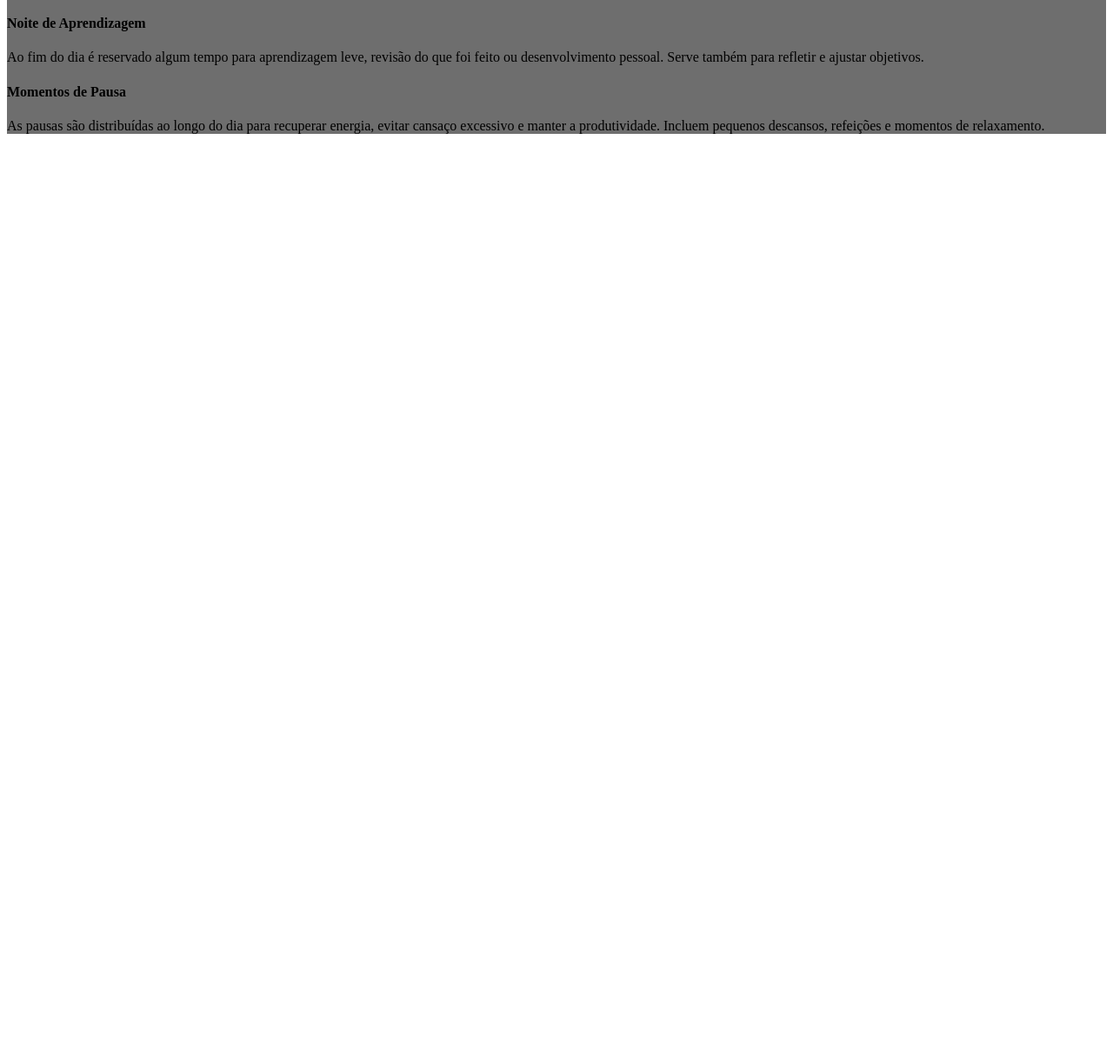
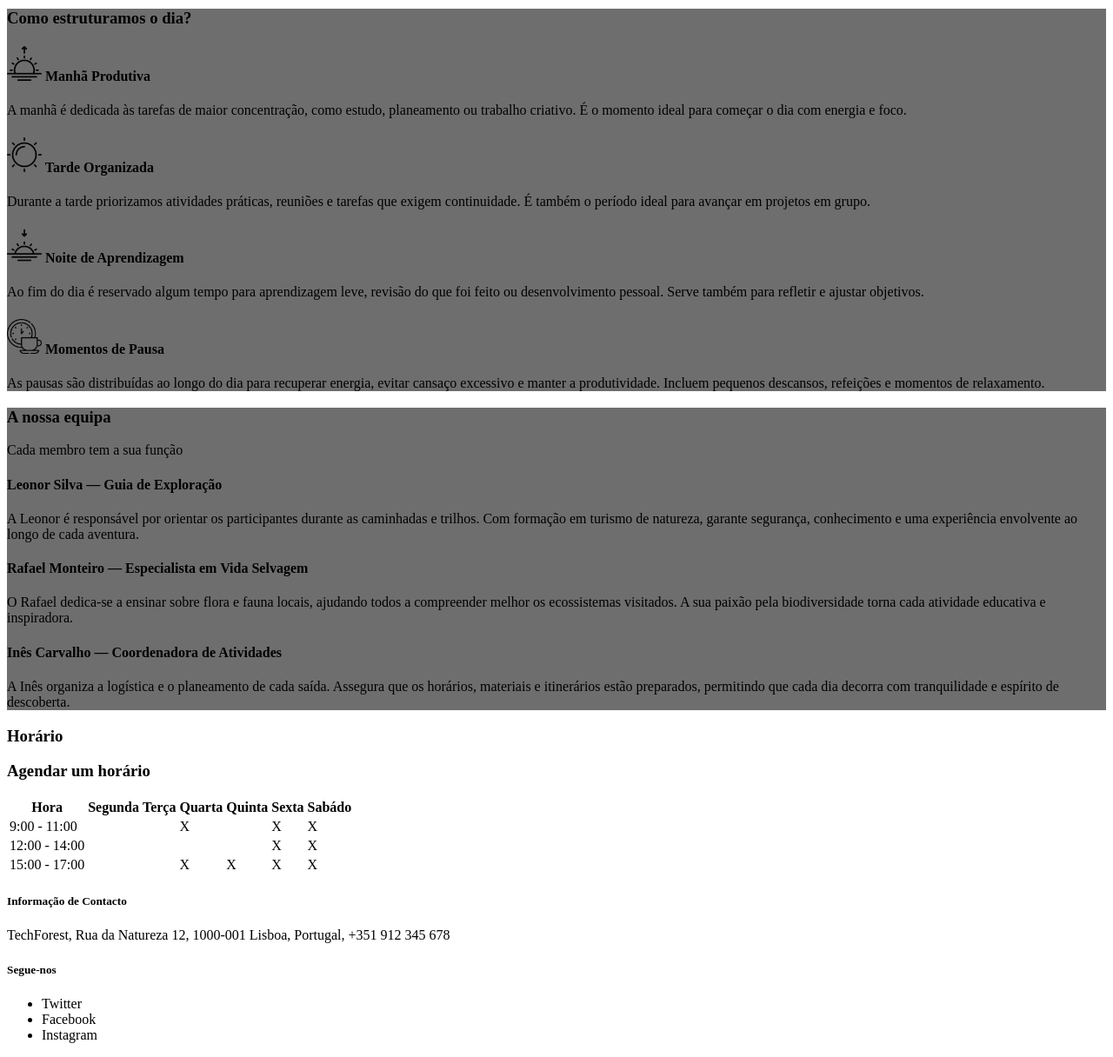
Before and after one commit to pedrofel1x/TechForest, a plain HTML site: page index.html in a window 1280 px wide. Shown: the part 702-1918 px from the top of the page at 87% size. Before the commit the page ends 872 px from the top, so only its background shows below. Drawn offline with Linux system fonts and the light colour scheme.

Commit message:
Adicionei mais 2 sections e adicionei icons

```diff
--- a/index.html
+++ b/index.html
@@ -6,26 +6,27 @@
         <title>TechForest</title>
     </head>
     <body>
-        <h1>TechForest</h1>
+        <h1><img width="200" src="https://thumbs.dreamstime.com/b/creative-simple-dragons-silhouettes-logo-stylized-vector-illustrations-simple-dragons-silhouettes-logo-130475058.jpg"><br>TechForest </h1>
         <h2>Aventure-se com a Natureza</h2>
-        <aside>Aventure-se com a Natureza e descubra que os maiores caminhos são aqueles que nos levam de volta a nós mesmos.</aside>
+        <aside>A melhor experiência da nossa vida.</aside>
+        <p>João Silva & Maria Lopes, Fundadores da TechForest</p>
         <nav>
             <ul>
-                <li>Estrutura do Dia</li>
-                <li>Equipa</li>
-                <li>Horário</li>
+                <li><a href="#estrutura">Estrutura do Dia</a></li>
+                <li><a href="#equipa">Equipa</a></li>
+                <li><a href="#horario">Horário</a></li>
             </ul>
         </nav>
     <section id="section1">
-        <article>
+        <article href="#">
             <h3>Estrutura do Dia</h3>
             <p>A nossa estrutura diária é organizada para equilibrar aprendizagem, produtividade e descanso. Dividimos o dia em blocos de atividades que permitem manter o foco e garantir um ritmo saudável de trabalho.</p>
         </article>
-        <article>
+        <article href="#">
             <h3>Equipa</h3>
             <p>A equipa é composta por profissionais experientes e dedicados, responsáveis por orientar, acompanhar e apoiar todas as tarefas realizadas ao longo do dia. Trabalhamos em conjunto para alcançar objetivos comuns.</p>
         </article>
-        <article>
+        <article href="#"   >
             <h3>Horário</h3>
             <p>O horário é distribuído ao longo da manhã, tarde e noite, permitindo flexibilidade para diferentes tipos de atividades. Garantimos um planeamento adaptado às necessidades e ao ritmo de cada pessoa.</p>
         </article>
@@ -34,26 +35,99 @@
         <h3>Como estruturamos o dia?</h3>
         <div>
             <artcile>
-                <h4>Manhã Produtiva</h4>
+                <h4><img height="40" src="icon/manha.png"> Manhã Produtiva</h4>
                 <p>A manhã é dedicada às tarefas de maior concentração, como estudo, planeamento ou trabalho criativo. É o momento ideal para começar o dia com energia e foco.</p>
             </artcile>
             <artcile>
-                <h4>Tarde Organizada</h4>
+                <h4><img height="40" src="icon/tarde.png"> Tarde Organizada</h4>
                 <p>Durante a tarde priorizamos atividades práticas, reuniões e tarefas que exigem continuidade. É também o período ideal para avançar em projetos em grupo.</p>
             </artcile>
             <artcile>
-                <h4>Noite de Aprendizagem</h4>
+                <h4><img height="40" src="icon/noite.png"> Noite de Aprendizagem</h4>
                 <p>Ao fim do dia é reservado algum tempo para aprendizagem leve, revisão do que foi feito ou desenvolvimento pessoal. Serve também para refletir e ajustar objetivos.</p>
             </artcile>
             <artcile>
-                <h4>Momentos de Pausa</h4>
+                <h4><img height="40" src="icon/pausa.png"> Momentos de Pausa</h4>
                 <p>As pausas são distribuídas ao longo do dia para recuperar energia, evitar cansaço excessivo e manter a produtividade. Incluem pequenos descansos, refeições e momentos de relaxamento.</p>
             </artcile>
         </div>
     </section>
+    <section id="section1">
+        <h3>A nossa equipa</h3>
+        <p>Cada membro tem a sua função</p>
+        <div>
+            <article>
+                <h4>Leonor Silva — Guia de Exploração</h4>
+                <p>A Leonor é responsável por orientar os participantes durante as caminhadas e trilhos. Com formação em turismo de natureza, garante segurança, conhecimento e uma experiência envolvente ao longo de cada aventura.</p>
+            </article>
+
+            <article>
+                <h4>Rafael Monteiro — Especialista em Vida Selvagem</h4>
+                <p>O Rafael dedica-se a ensinar sobre flora e fauna locais, ajudando todos a compreender melhor os ecossistemas visitados. A sua paixão pela biodiversidade torna cada atividade educativa e inspiradora.</p>
+            </article>
+
+            <article>
+                <h4>Inês Carvalho — Coordenadora de Atividades</h4>
+                <p>A Inês organiza a logística e o planeamento de cada saída. Assegura que os horários, materiais e itinerários estão preparados, permitindo que cada dia decorra com tranquilidade e espírito de descoberta.</p>
+            </article>
+        </div>
+    </section>
+    <section>
+        <h3>Horário</h3>
+        <h3>Agendar um horário</h3>
+        <table>
+            <thead>
+                <th>Hora</th>
+                <th>Segunda</th>
+                <th>Terça</th>
+                <th>Quarta</th>
+                <th>Quinta</th>
+                <th>Sexta</th>
+                <th>Sabádo</th>
+            </thead>
+            <tbody>
+                <tr>
+                    <td>9:00 - 11:00</td>
+                    <td></td>
+                    <td></td>
+                    <td>X</td>
+                    <td></TD>
+                    <td>X</td>
+                    <td>X</td>
+                </tr>
+                <tr>
+                    <td>12:00 - 14:00</td>
+                    <td></td>
+                    <td></td>
+                    <td></td>
+                    <td></TD>
+                    <td>X</td>
+                    <td>X</td>
+                </tr>
+                <tr>
+                    <td>15:00 - 17:00</td>
+                    <td></td>
+                    <td></td>
+                    <td>X</td>
+                    <td>X</TD>
+                    <td>X</td>
+                    <td>X</td>
+                </tr>
+
+            </tbody>
+        </table>
+    </section>
 
     </body>
     <footer>
+        <h5>Informação de Contacto</h5>
+        <adress>TechForest, Rua da Natureza 12, 1000-001 Lisboa, Portugal, +351 912 345 678</adress>
+        <h5>Segue-nos</h5>
+        <ul>
+            <li>Twitter</li>
+            <li>Facebook</li>
+            <li>Instagram</li>
+        </ul>
 
     </footer>
 </html>
--- a/style.css
+++ b/style.css
@@ -4,3 +4,7 @@
 #section2{
     background-color: #525252;
 }
+
+tr{
+    border-bottom: 3px solid black;
+}
```
Also changed, not shown: icon/manha.png (added), icon/noite.png (added), icon/pausa.png (added), icon/tarde.png (added).
